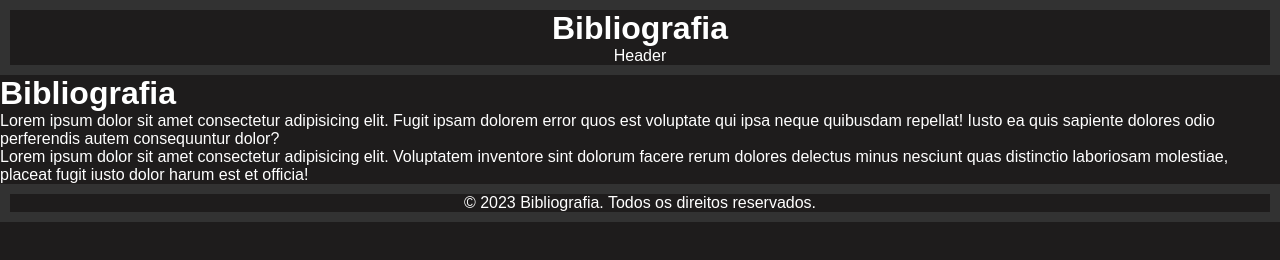
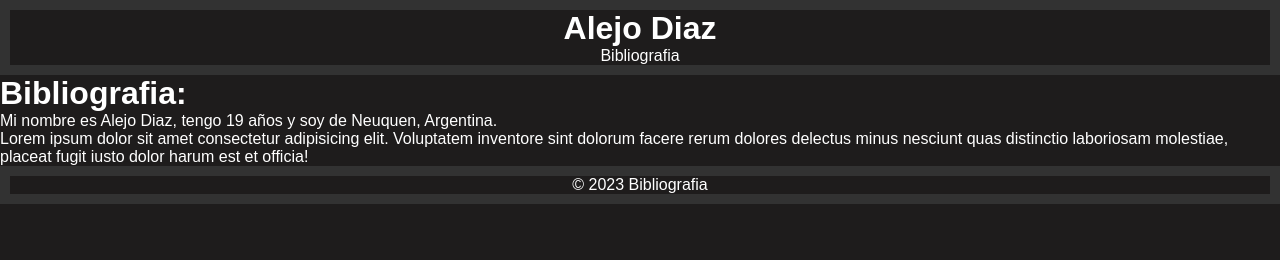
Before and after one commit to Alejopek/tp-bibliografia-diaz, a plain HTML site: page asd.html in a window 1280 px wide. Drawn offline with Linux system fonts and the light colour scheme.

Commit message:
Cambio text

```diff
--- a/asd.html
+++ b/asd.html
@@ -8,17 +8,12 @@
   </head>
   <body>
     <header>
-      <h1>Bibliografia</h1>
-      <p>Header</p>
+      <h1>Alejo Diaz</h1>
+      <p>Bibliografia</p>
     </header>
     <main>
-      <h1>Bibliografia</h1>
-      <p>
-        Lorem ipsum dolor sit amet consectetur adipisicing elit. Fugit ipsam
-        dolorem error quos est voluptate qui ipsa neque quibusdam repellat!
-        Iusto ea quis sapiente dolores odio perferendis autem consequuntur
-        dolor?
-      </p>
+      <h1>Bibliografia:</h1>
+      <p>Mi nombre es Alejo Diaz, tengo 19 años y soy de Neuquen, Argentina.</p>
       <section>
         <p>
           Lorem ipsum dolor sit amet consectetur adipisicing elit. Voluptatem
@@ -29,7 +24,7 @@
       </section>
     </main>
     <footer>
-      <p>© 2023 Bibliografia. Todos os direitos reservados.</p>
+      <p>© 2023 Bibliografia</p>
     </footer>
   </body>
 </html>
```
